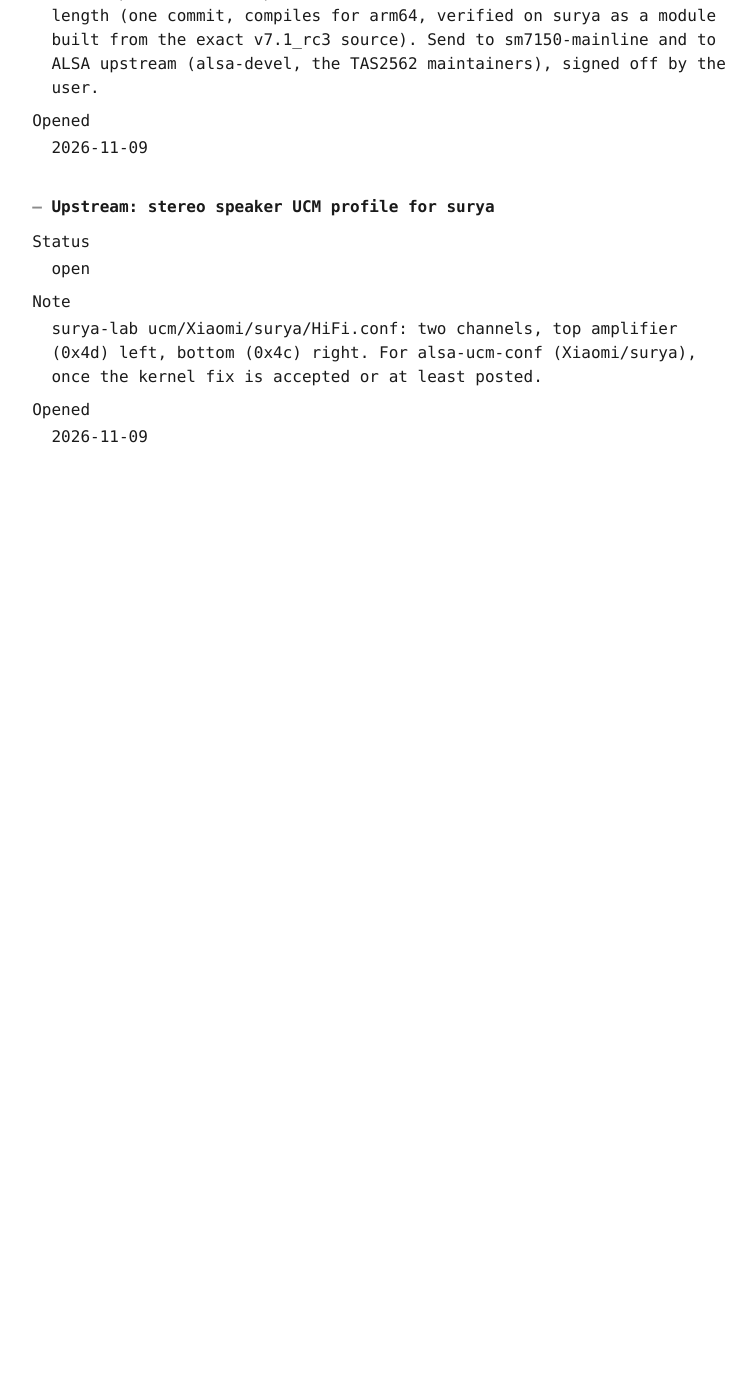
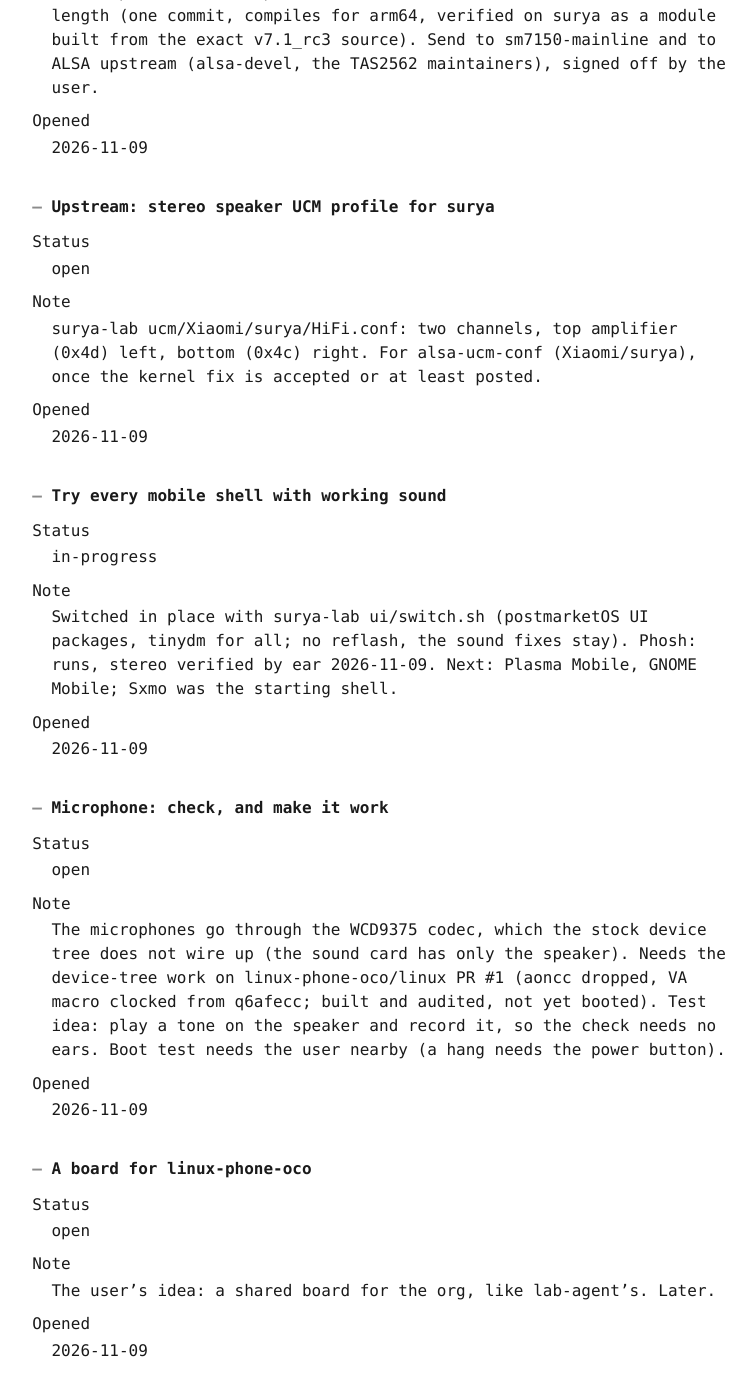
Before and after one commit to linux-phone-oco/docs, a Jekyll site: the page built from docs/backlog.md, in a window 1280 px wide and 1400 px high, scrolled down 3547 px. Shown: the top 1396 px of the window, without its empty margins (261-1017 px from the left). Built offline with Jekyll 4.4.1, drawn with Linux system fonts in a browser that asks for light colours; our own code applies the rules of GitHub Pages for plain Markdown files; before the commit the page ends 4112 px from its top, so only the background shows below that.

Commit message:
feat(data): shells, microphone and an org board in the backlog (#13)
try-shells (Phosh passed with stereo), microphone (needs the WCD9375 device tree), org-board (the
user's idea, for later).

Co-authored-by: lab agent session <agent@creation-guidelines>

```diff
--- a/data/backlog.json
+++ b/data/backlog.json
@@ -9,3 +9,6 @@
 {"id":"audio-cold-boot-race","title":"One cold boot came up without audio services","status":"open","note":"With the sensors service off, one boot (2026-11-09) never announced the ADSP audio services, so no sound card until the ADSP was restarted by hand. Not reproduced in two further valid cold boots (audio services about 0.1-0.2 s after the ADSP, card present). Watch for it; if it recurs, check whether the in-kernel pd-mapper was loaded before the ADSP booted.","opened":"2026-11-09"}
 {"id":"upstream-tas2562-slot-length","title":"Upstream: tas2562 sets the I2S slot length from the sample width","status":"open","note":"Kernel patch on linux-phone-oco/linux branch fix/tas2562-i2s-slot-length (one commit, compiles for arm64, verified on surya as a module built from the exact v7.1_rc3 source). Send to sm7150-mainline and to ALSA upstream (alsa-devel, the TAS2562 maintainers), signed off by the user.","opened":"2026-11-09"}
 {"id":"upstream-ucm-surya-stereo","title":"Upstream: stereo speaker UCM profile for surya","status":"open","note":"surya-lab ucm/Xiaomi/surya/HiFi.conf: two channels, top amplifier (0x4d) left, bottom (0x4c) right. For alsa-ucm-conf (Xiaomi/surya), once the kernel fix is accepted or at least posted.","opened":"2026-11-09"}
+{"id":"try-shells","title":"Try every mobile shell with working sound","status":"in-progress","note":"Switched in place with surya-lab ui/switch.sh (postmarketOS UI packages, tinydm for all; no reflash, the sound fixes stay). Phosh: runs, stereo verified by ear 2026-11-09. Next: Plasma Mobile, GNOME Mobile; Sxmo was the starting shell.","opened":"2026-11-09"}
+{"id":"microphone","title":"Microphone: check, and make it work","status":"open","note":"The microphones go through the WCD9375 codec, which the stock device tree does not wire up (the sound card has only the speaker). Needs the device-tree work on linux-phone-oco/linux PR #1 (aoncc dropped, VA macro clocked from q6afecc; built and audited, not yet booted). Test idea: play a tone on the speaker and record it, so the check needs no ears. Boot test needs the user nearby (a hang needs the power button).","opened":"2026-11-09"}
+{"id":"org-board","title":"A board for linux-phone-oco","status":"open","note":"The user's idea: a shared board for the org, like lab-agent's. Later.","opened":"2026-11-09"}
--- a/docs/backlog.md
+++ b/docs/backlog.md
@@ -140,3 +140,42 @@ Note
 
 Opened
 : 2026-11-09
+
+
+<a id="try-shells"></a>
+### Try every mobile shell with working sound
+
+Status
+: in-progress
+
+Note
+: Switched in place with surya-lab ui/switch.sh (postmarketOS UI packages, tinydm for all; no reflash, the sound fixes stay). Phosh: runs, stereo verified by ear 2026-11-09. Next: Plasma Mobile, GNOME Mobile; Sxmo was the starting shell.
+
+Opened
+: 2026-11-09
+
+
+<a id="microphone"></a>
+### Microphone: check, and make it work
+
+Status
+: open
+
+Note
+: The microphones go through the WCD9375 codec, which the stock device tree does not wire up (the sound card has only the speaker). Needs the device-tree work on linux-phone-oco/linux PR #1 (aoncc dropped, VA macro clocked from q6afecc; built and audited, not yet booted). Test idea: play a tone on the speaker and record it, so the check needs no ears. Boot test needs the user nearby (a hang needs the power button).
+
+Opened
+: 2026-11-09
+
+
+<a id="org-board"></a>
+### A board for linux-phone-oco
+
+Status
+: open
+
+Note
+: The user's idea: a shared board for the org, like lab-agent's. Later.
+
+Opened
+: 2026-11-09
```
Also changed, not shown: docs/index.md (+1 -1 lines).
